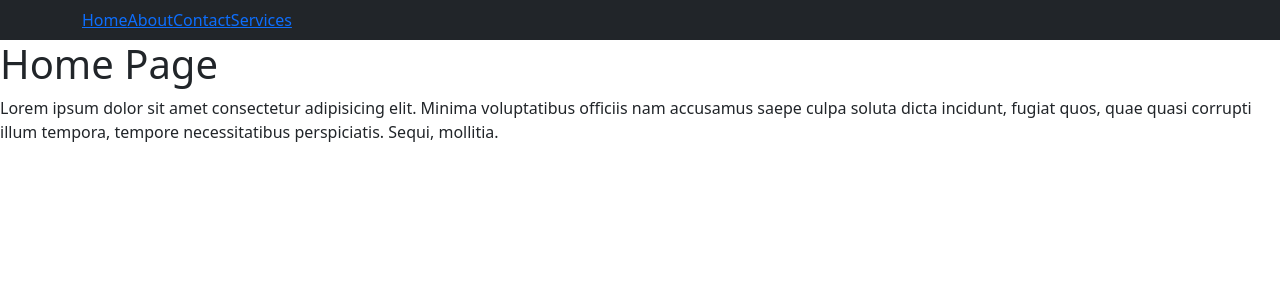
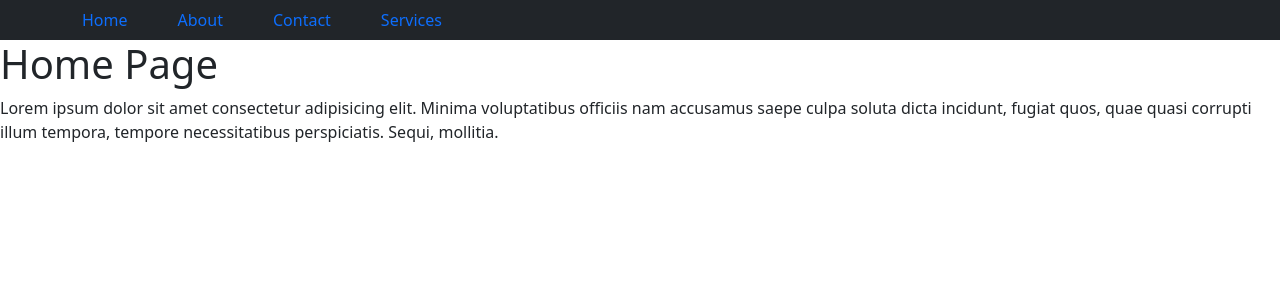
Before and after one commit to shawlycode/react-router, a React (Create React App) app: page / in a window 1280 px wide. Shown: the top 300 px of the page. Built offline with nearby package versions, Linux system fonts and the light colour scheme.

Commit message:
added inline styles

```diff
--- a/src/Pages/Router.jsx
+++ b/src/Pages/Router.jsx
@@ -12,13 +12,15 @@ function Router() {
   return (
     <div>
       <BrowserRouter>
-        <Navbar bg="dark" variant="dark">
-          <Container>
+        <Navbar bg="dark" variant="dark" >
+          <Container className="Nav">
             <Nav className="me-auto">
-              <Link to="/">Home</Link>
-              <Link to="/about">About</Link>
-              <Link to="/contact">Contact</Link>
-              <Link to="/services">Services</Link>
+              <div className="nav-links">
+              <Link to="/" style={{marginRight:"50px", textDecoration:"none"}}>Home</Link>
+              <Link to="/about" style={{marginRight:"50px", textDecoration:"none"}}>About</Link>
+              <Link to="/contact" style={{marginRight:"50px" , textDecoration:"none"}}>Contact</Link>
+              <Link to="/services" style={{marginRight:"50px", textDecoration:"none"}}>Services</Link>
+              </div>
             </Nav>
           </Container>
         </Navbar>
```
